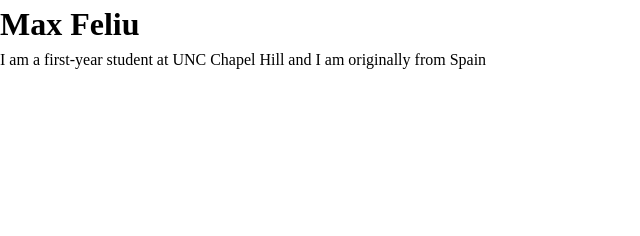
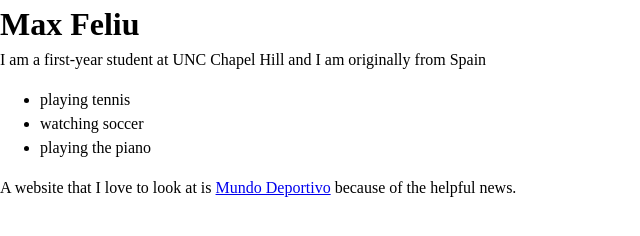
Before and after one commit to maxfelium/my-first-website, a plain HTML site: page src/index.html in a window 1280 px wide. Shown: the whole page, without its empty margins (0-640 px from the left). Drawn offline with Linux system fonts and the light colour scheme.

Commit message:
paragraph with link

```diff
--- a/src/index.html
+++ b/src/index.html
@@ -14,4 +14,14 @@
   <p>
     I am a first-year student at UNC Chapel Hill and I am originally from Spain
   </p>
+  <ul>
+    <li>playing tennis</li>
+    <li>watching soccer</li>
+    <li>playing the piano</li>
+  </ul>
+  <p>
+    A website that I love to look at is
+    <a href="https://www.mundodeportivo.com/">Mundo Deportivo</a> because of the
+    helpful news.
+  </p>
 </html>
```
